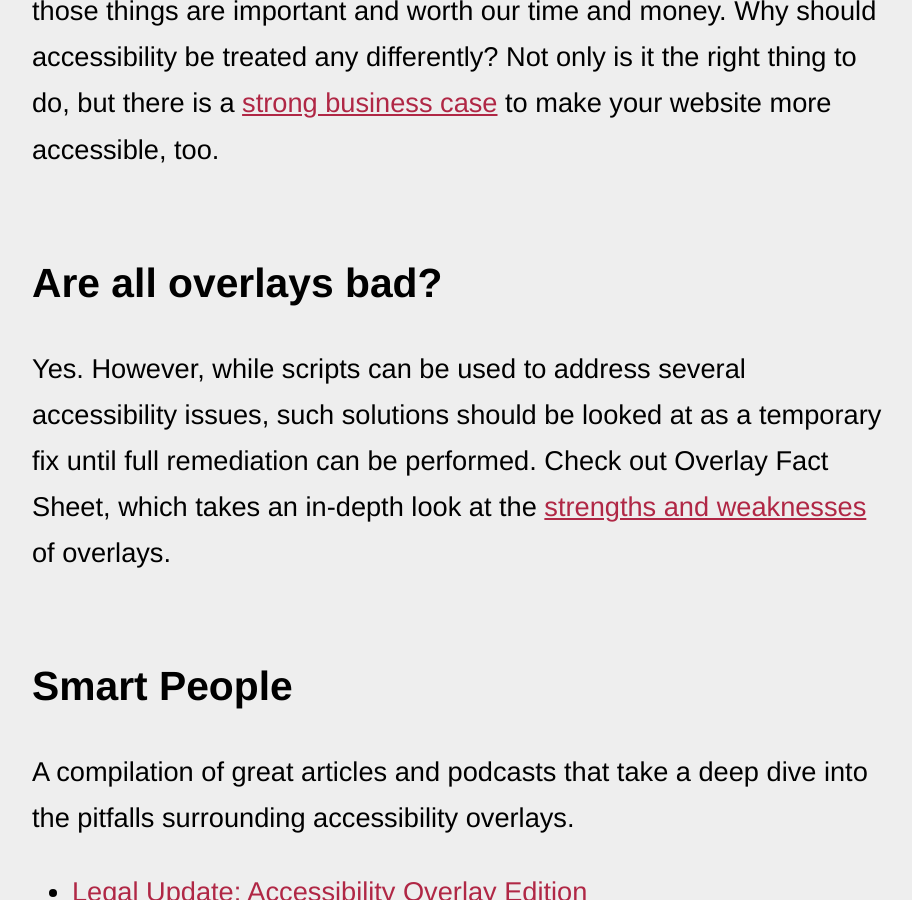
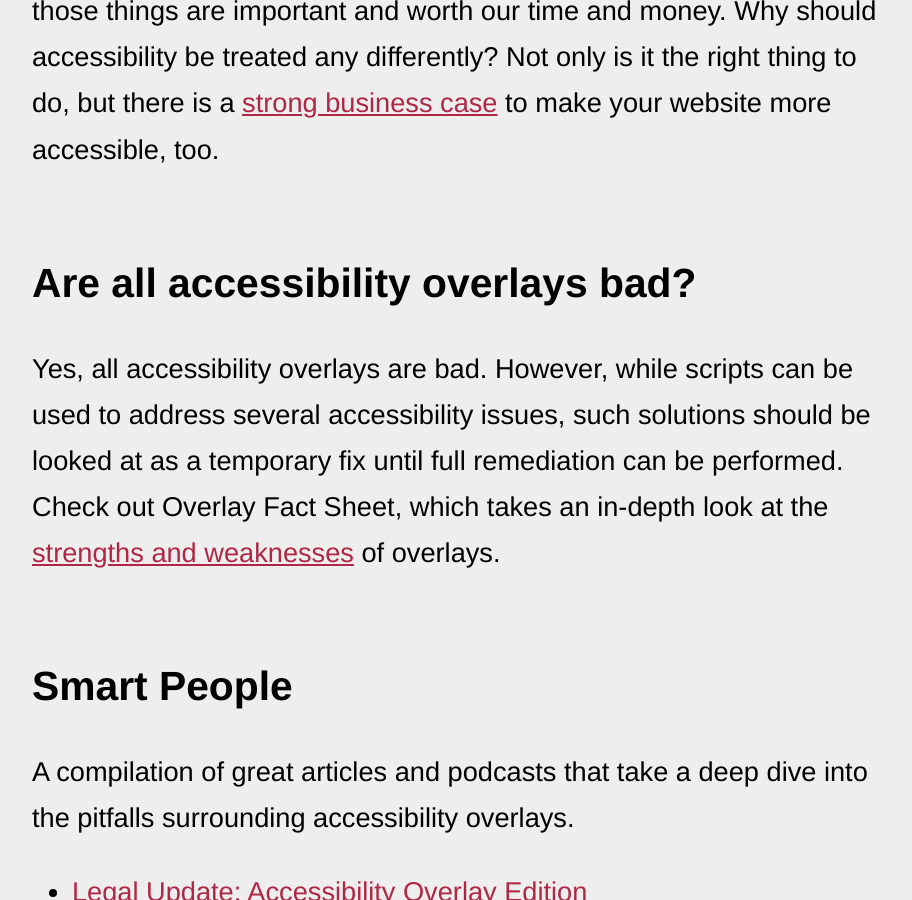
Before and after one commit to michaelspellacy/shouldiuseanaccessibilityoverlay-com, a Jekyll site: the page built from index.html, in a window 1280 px wide and 900 px high, scrolled down 3402 px. Shown: the whole window, without its empty margins (178-1090 px from the left). Built offline with Jekyll 4.4.1, drawn with Linux system fonts in a browser that asks for light colours.

Commit message:
Update index.html

```diff
--- a/index.html
+++ b/index.html
@@ -26,9 +26,9 @@
 
 <p>So is design, development, testing, security, and proper management and maintenance of your website, but we have come to accept that those things are important and worth our time and money. Why should accessibility be treated any differently? Not only is it the right thing to do, but there is a <a href="https://www.deque.com/blog/the-business-case-for-accessibility/">strong business case</a> to make your website more accessible, too.</p>
 
-<h2 class="heading" id="overlays-bad"><a href="#overlays-bad">Are all overlays bad?</a></h2>
+<h2 class="heading" id="overlays-bad"><a href="#overlays-bad">Are all accessibility overlays bad?</a></h2>
 
-<p>Yes. However, while scripts can be used to address several accessibility issues, such solutions should be looked at as a temporary fix until full remediation can be performed. Check out Overlay Fact Sheet, which takes an in-depth look at the <a href="https://overlayfactsheet.com/#strengths-and-weaknesses-of-overlay-widgets">strengths and weaknesses</a> of overlays.</p>
+<p>Yes, all accessibility overlays are bad. However, while scripts can be used to address several accessibility issues, such solutions should be looked at as a temporary fix until full remediation can be performed. Check out Overlay Fact Sheet, which takes an in-depth look at the <a href="https://overlayfactsheet.com/#strengths-and-weaknesses-of-overlay-widgets">strengths and weaknesses</a> of overlays.</p>
 
 <h2 class="heading" id="smart-people"><a href="#smart-people">Smart People</a></h2>
 
```
